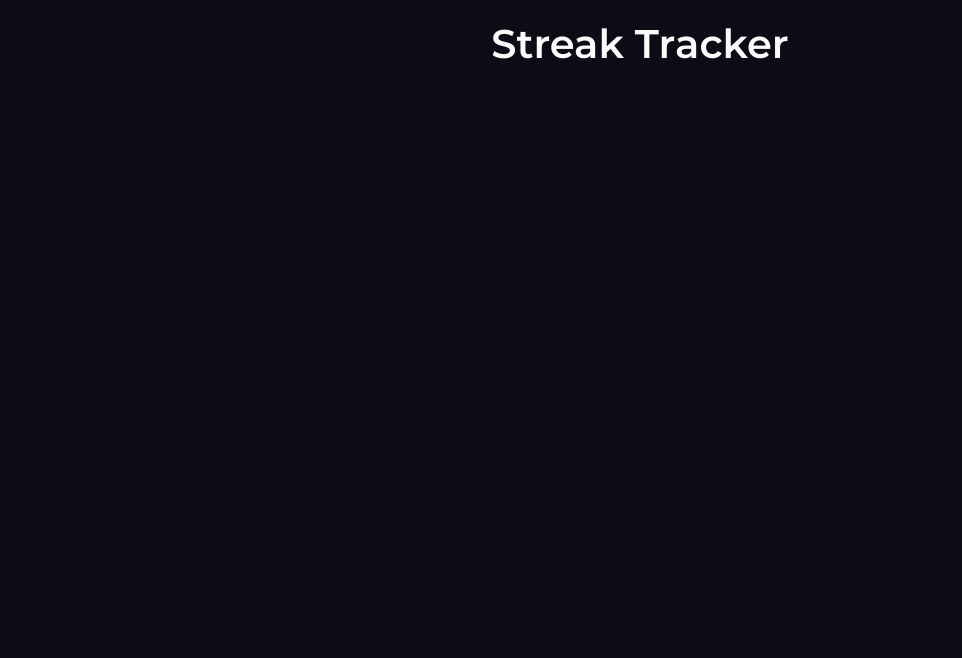
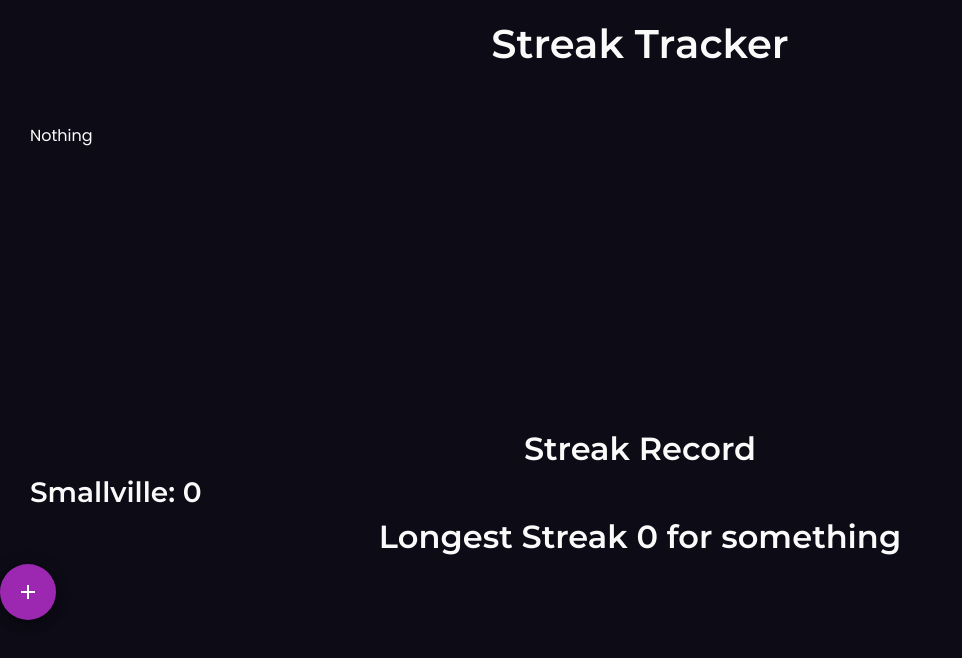
Before and after one commit to Joshuafrankle/streak-tracker, a React (Create React App) app: page / in a window 1280 px wide. Shown: the top 658 px of the page, without its empty margins (0-962 px from the left). Built offline with nearby package versions, Linux system fonts and the light colour scheme.

Commit message:
UI changes

```diff
--- a/src/assets/scss/landing-page.scss
+++ b/src/assets/scss/landing-page.scss
@@ -2,5 +2,34 @@
   margin-top: 20px;
   display: flex;
   justify-content: center;
-  font-size: 50vw;
 }
+
+.streak-cards {
+  display: grid;
+  grid-template-columns: repeat(auto-fill, minmax(400px, 1fr));
+  grid-gap: 20px;
+}
+
+.streak-card {
+  padding: 10px;
+  border: 5px solid #ffbd9e;
+  border-radius: 15px;
+}
+
+.btn-section > * {
+  margin-left: 30px !important;
+  margin-right: 30px !important;
+}
+
+.longest-streak {
+  height: 50vh;
+  display: flex;
+  flex-direction: column;
+  justify-content: flex-end;
+}
+
+.streak-cards,
+.longest-streak {
+  margin-left: 30px;
+  margin-right: 30px;
+}
--- a/src/assets/scss/style.scss
+++ b/src/assets/scss/style.scss
@@ -22,7 +22,13 @@ body {
   background: #0d0c16;
 }
 
-h1 {
+h1,
+h2,
+h3 {
   font-family: "Montserrat";
   font-weight: 600;
 }
+
+p {
+  font-family: "Poppins";
+}
--- /dev/null
+++ b/src/components/StreakCard.jsx
@@ -0,0 +1,35 @@
+import { useState } from "react";
+import Button from "@mui/material/Button";
+
+export default function StreakCard() {
+  const [num, setNum] = useState(0);
+
+  function handleIncrement() {
+    setNum((prevNum) => prevNum + 1);
+  }
+  function handleDecrement() {
+    setNum((prevNum) => prevNum - 1);
+  }
+  function handleReset() {
+    setNum(0);
+  }
+  return (
+    <>
+      <div className="streak-card text-center">
+        <h1>Hello</h1>
+        <h1 className="mb-4">{num}</h1>
+        <div className="btn-section">
+          <Button variant="contained" onClick={handleReset}>
+            &#x21bb;
+          </Button>
+          <Button variant="contained" onClick={handleIncrement}>
+            +
+          </Button>
+          <Button variant="contained" onClick={handleDecrement}>
+            -
+          </Button>
+        </div>
+      </div>
+    </>
+  );
+}
--- a/src/pages/LandingPage.jsx
+++ b/src/pages/LandingPage.jsx
@@ -1,8 +1,40 @@
+import { useState } from "react";
+import Fab from "@mui/material/Fab";
+import AddIcon from "@mui/icons-material/Add";
+import StreakCard from "../components/StreakCard";
+
 export default function LandingPage() {
+  const [streakCard, setStreakCard] = useState([]);
+  const [num, setNum] = useState(0);
+
+  function handleAdd() {
+    setStreakCard((prev) => [...prev, <StreakCard />]);
+  }
+
   return (
     <>
       <section className="landing-main">
-        <h1>Streak Tracker</h1>
+        <h1 className="streak-text">Streak Tracker</h1>
+      </section>
+
+      <section className="streak-cards mt-5">
+        {streakCard.length > 0 ? streakCard : <p>Nothing</p>}
+      </section>
+
+      <section className="longest-streak">
+        <h2 className="text-center">Streak Record</h2>
+        <div className="streak-record d-flex">
+          <h3>Smallville: {num}</h3>
+        </div>
+        <h2 className="text-center">Longest Streak {num} for something</h2>
+      </section>
+
+      <section className="">
+        <div className="ml-auto">
+          <Fab color="secondary" aria-label="add" onClick={handleAdd}>
+            <AddIcon />
+          </Fab>
+        </div>
       </section>
     </>
   );
```
